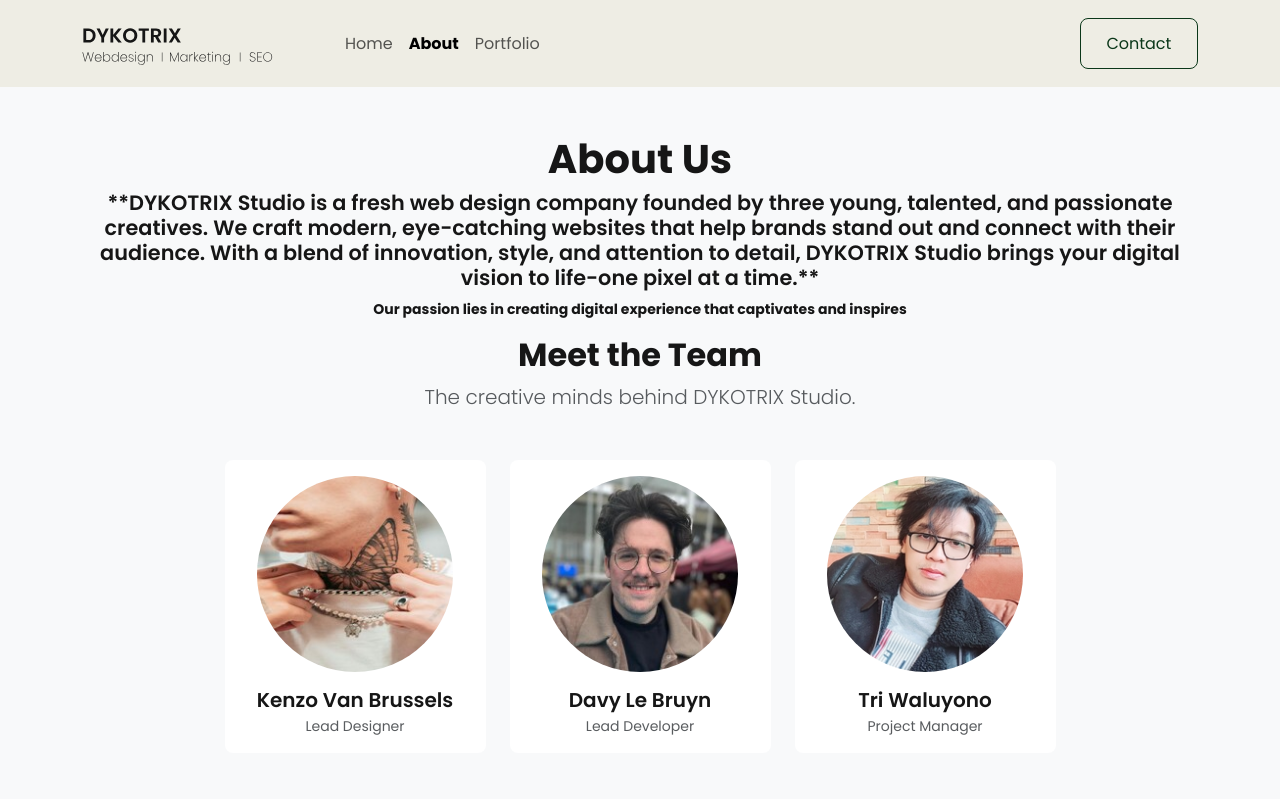
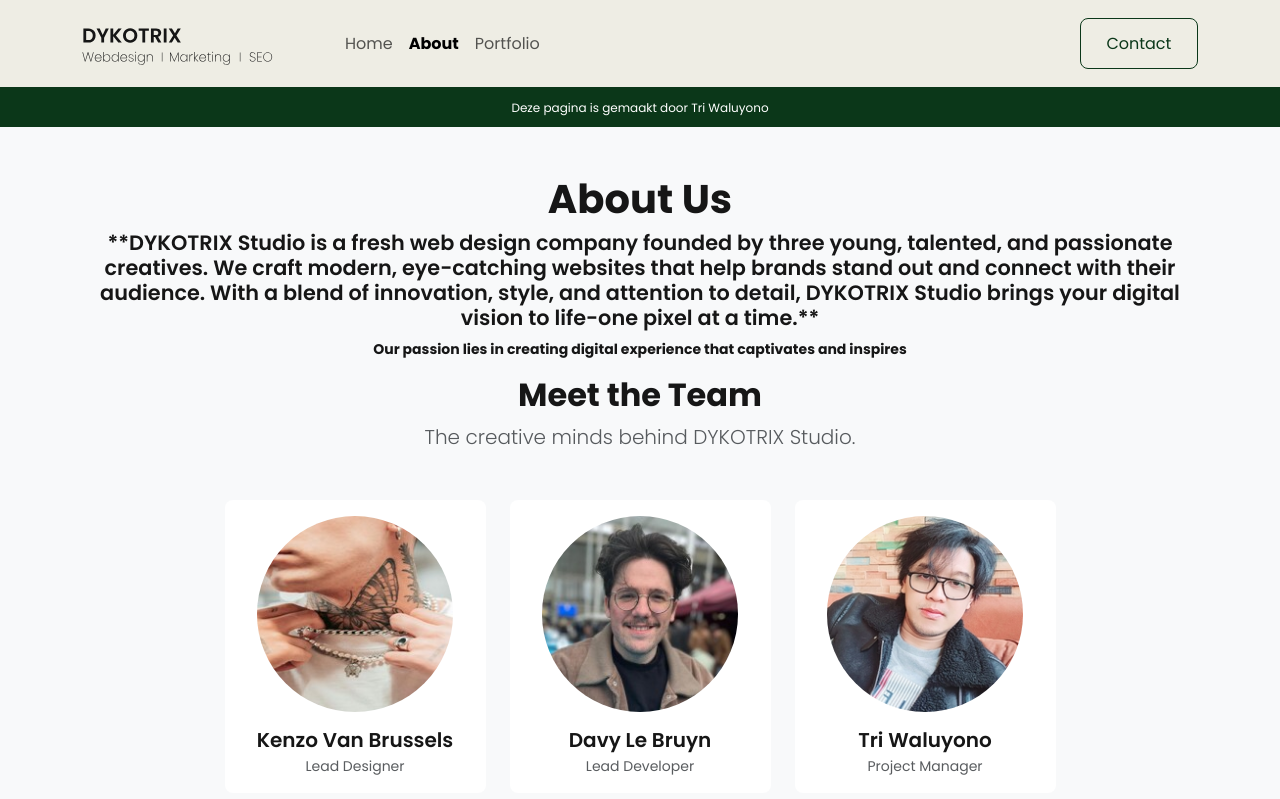
Before and after one commit to lebruyndavy/Fullstack-2025-Frontend, a plain HTML site: page student3/student3page1.html in a window 1280 px wide. Shown: the top 799 px of the page. Drawn offline with nearby package versions, Linux system fonts and the light colour scheme.

Commit message:
Update student3page1.html
Add banner

```diff
--- a/student3/student3page1.html
+++ b/student3/student3page1.html
@@ -57,6 +57,11 @@
                 </div>
             </div>
         </nav>
+        <section id="banner" class="bg-primary">
+            <div class="container text-center py-2 text-white">
+                <span class="small">Deze pagina is gemaakt door Tri Waluyono</span>
+            </div>
+        </section>
     </header>
 
     <section id="team" class="py-5 py-md-6">
```
